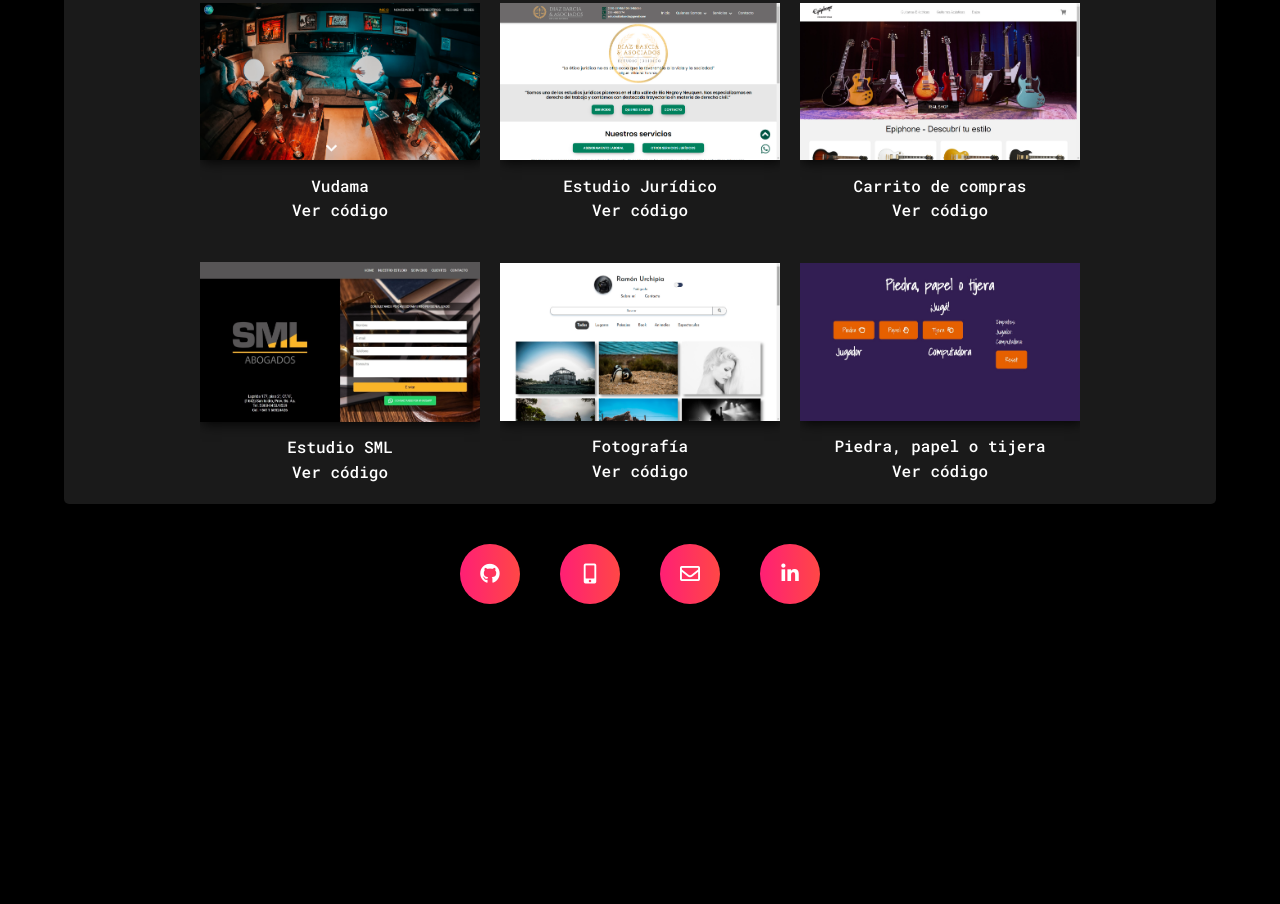
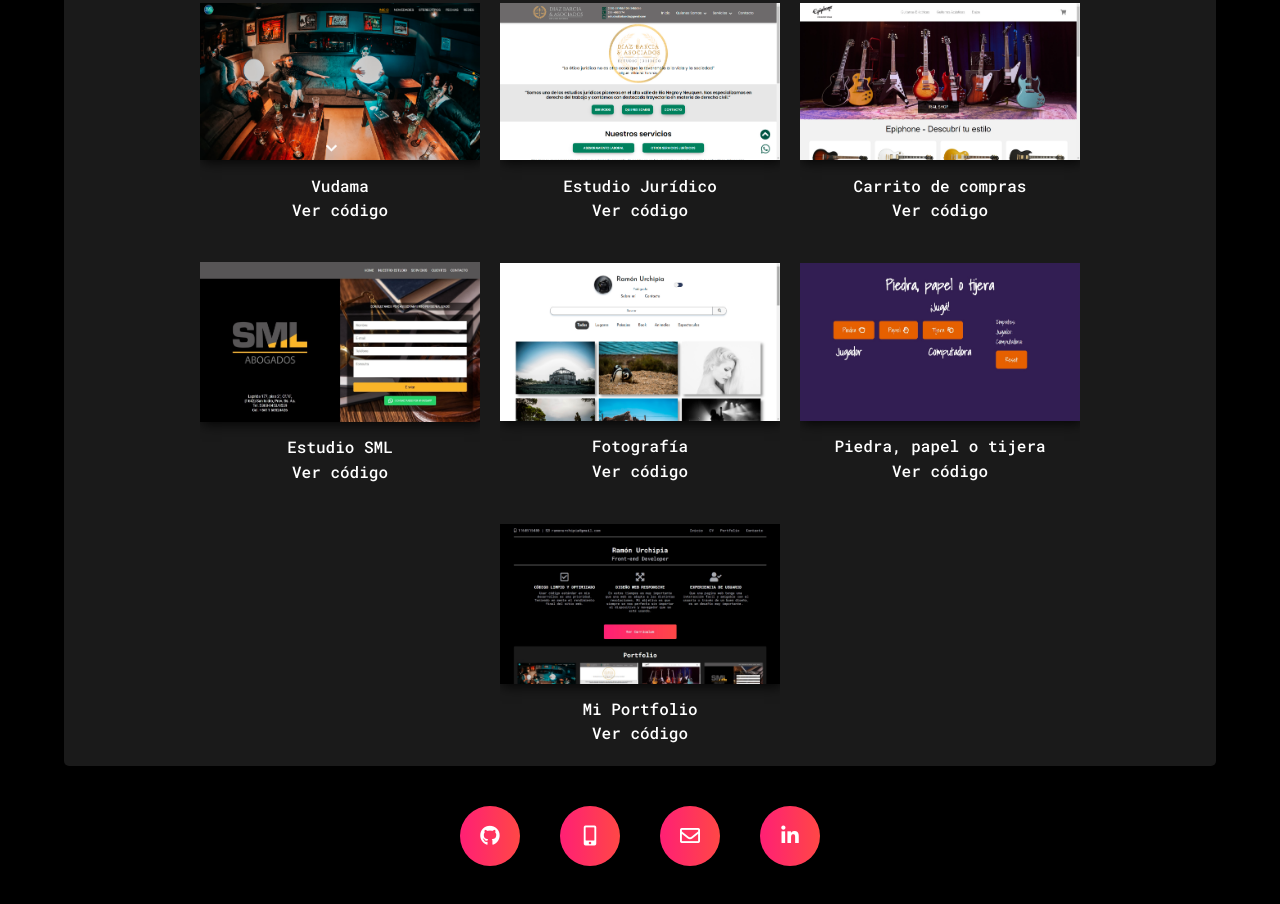
Before and after one commit to r-urchi/Portfolio, a website: page index.html in a window 1280 px wide. Shown: the part 665-1569 px from the top of the page. Before the commit the page ends 1309 px from the top, so only its background shows below. Drawn offline with Linux system fonts and the light colour scheme.

Commit message:
portfolio

```diff
--- a/index.html
+++ b/index.html
@@ -120,6 +120,13 @@
             <a class="portfolio__enlace" target="_blank" href="https://ppt-urchi.netlify.app/">Piedra, papel o tijera</a>
             <a class="portfolio__enlace" target="_blank" href="https://github.com/r-urchi/PPT">Ver código</a>
           </article>
+
+          <article class="porfolio__item">
+            <a href="https://ramon-urchipia.netlify.app/" target="_blank">
+            <img src="img/portfolio.jpg" alt=""></a>
+            <a class="portfolio__enlace" target="_blank" href="https://ramon-urchipia.netlify.app/">Mi Portfolio</a>
+            <a class="portfolio__enlace" target="_blank" href="https://github.com/r-urchi/Portfolio">Ver código</a>
+          </article>
       </div>
 
     </section>
```
Also changed, not shown: img/portfolio.jpg (added).
